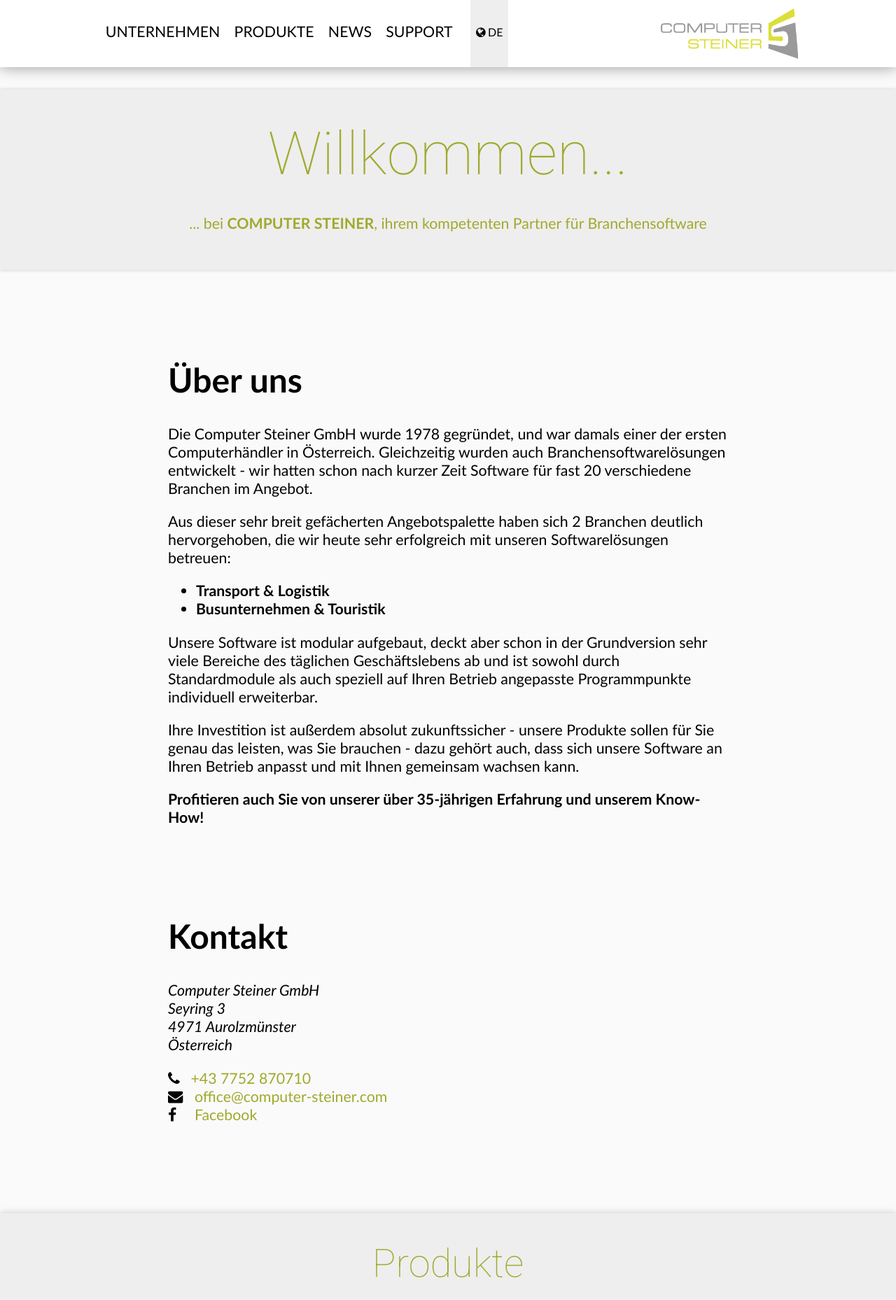
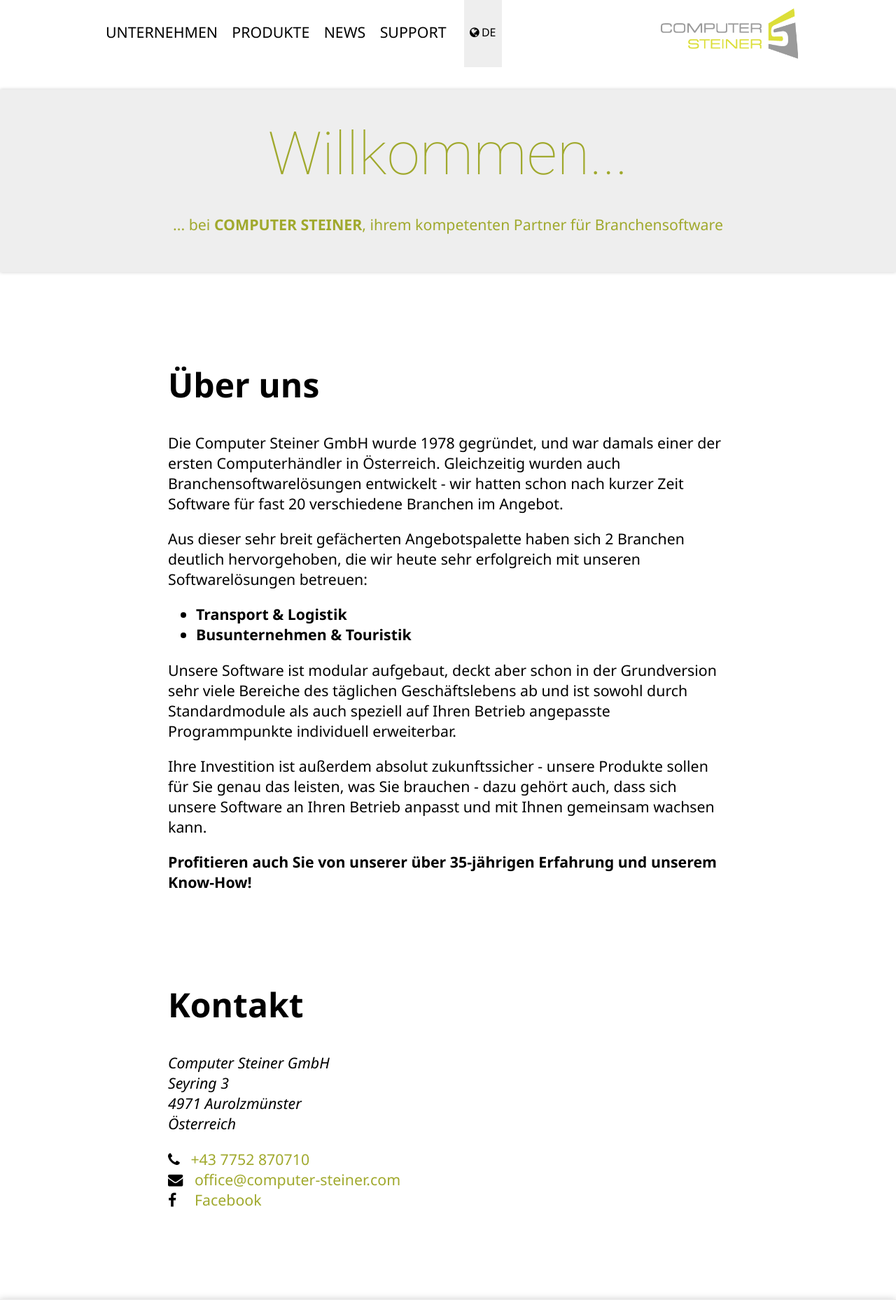
Before and after one commit to T0astBread/cs-website, a PHP site: page / in a window 1280 px wide. Shown: the top 1858 px of the page at 70% size. Run offline with PHP 8.4, Linux system fonts and the light colour scheme; some libraries are stand-ins or nearby versions.

Commit message:
Changed Default Font
Changed the default font to Sergoe UI

```diff
--- a/cs-website/styles/frame.css
+++ b/cs-website/styles/frame.css
@@ -8,8 +8,8 @@ body
    padding: 0;
    margin: 0;
    /*margin-top: 16em;*/
-   font-family: Calibri, Arial, sans-serif;
-   background-color: #fafafa;
+   font-family: "Segoe UI", Arial, sans-serif;
+   /* background-color: #fafafa; */
    overflow-x: hidden;
 }
 
@@ -58,7 +58,7 @@ body > header
    width: 100%;
    margin-bottom: 2em;
    height: 6em;
-   position: fixed;
+   position: absolute;
    top: 0;
    left: 0;
    z-index: 10;
@@ -69,7 +69,12 @@ body > header
    width: 100%;
    height: 100%;
    background-color: white;
-   box-shadow: 0 0 20px 0px rgba(0, 0, 0, .4);
+   /* box-shadow: 0 0 20px 0px rgba(0, 0, 0, .4); */
+}
+
+#header-wrapper:hover
+{
+    /* box-shadow: 0 0 20px 0px rgba(0, 0, 0, .4); */
 }
 
 body > header *
```
